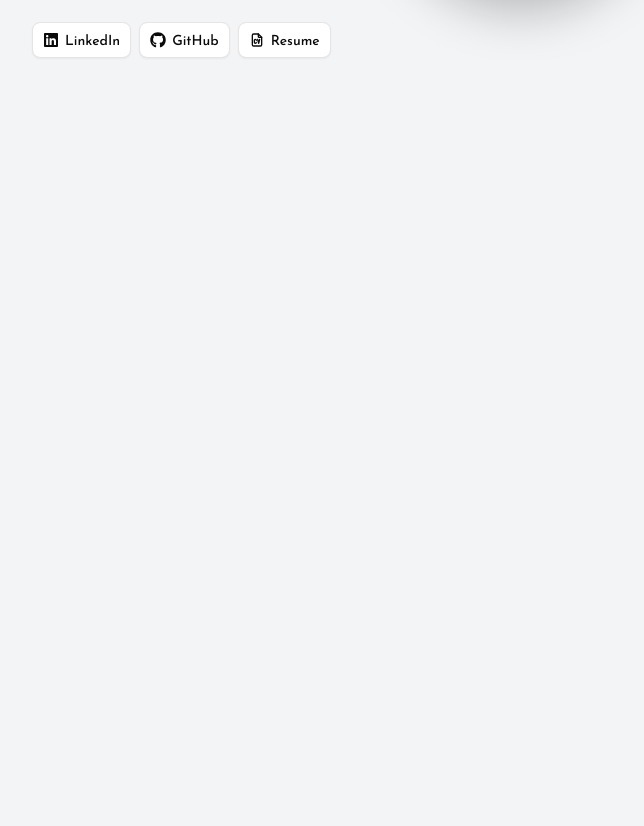
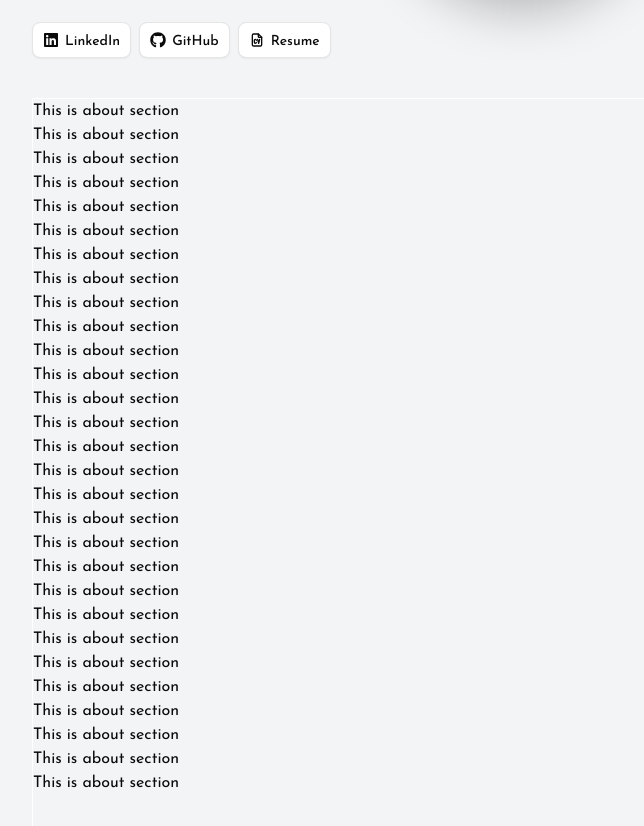
Before and after one commit to jahidhasan-webdev01/portfolio-2.0, a Next.js app: page / in a window 1280 px wide. Shown: the part 482-1308 px from the top of the page, without its empty margins (288-932 px from the left). Before the commit the page ends 920 px from the top, so only its background shows below. Built offline with nearby package versions, Linux system fonts and the light colour scheme.

Commit message:
add fixed bg when dark

```diff
--- a/src/app/globals.css
+++ b/src/app/globals.css
@@ -145,3 +145,7 @@
 .animate-float {
   animation: float 4s ease-in-out infinite;
 }
+
+html {
+  scroll-behavior: smooth;
+}
--- a/src/app/layout.js
+++ b/src/app/layout.js
@@ -19,7 +19,17 @@ export default function RootLayout({ children }) {
       suppressHydrationWarning
       className={`${josefin_font.className} h-full antialiased`}
     >
-      <body suppressHydrationWarning className="bg-gray-100 dark:bg-linear-to-br dark:from-[#0B1120] dark:via-[#163B5E] dark:to-[#18163B]">
+      <body
+        suppressHydrationWarning
+        className="
+          bg-gray-100
+          dark:bg-linear-to-br
+          dark:from-[#0B1120]
+          dark:via-[#163B5E]
+          dark:to-[#18163B]
+          dark:bg-fixed
+        "
+      >
         <ThemeProviderWrapper
           attribute="class"
           defaultTheme="system"
--- a/src/app/page.js
+++ b/src/app/page.js
@@ -1,9 +1,11 @@
+import About from "@/components/home/About";
 import Banner from "@/components/home/Banner";
 
 export default function Home() {
   return (
-    <div className="min-h-screen">
+    <>
       <Banner />
-    </div>
+      <About />
+    </>
   );
 }
--- /dev/null
+++ b/src/components/home/About.jsx
@@ -0,0 +1,37 @@
+const About = () => {
+    return (
+        <div className="min-h-screen border border-white">
+            <h1>This is about section</h1>
+            <h1>This is about section</h1>
+            <h1>This is about section</h1>
+            <h1>This is about section</h1>
+            <h1>This is about section</h1>
+            <h1>This is about section</h1>
+            <h1>This is about section</h1>
+            <h1>This is about section</h1>
+            <h1>This is about section</h1>
+            <h1>This is about section</h1>
+            <h1>This is about section</h1>
+            <h1>This is about section</h1>
+            <h1>This is about section</h1>
+            <h1>This is about section</h1>
+            <h1>This is about section</h1>
+            <h1>This is about section</h1>
+            <h1>This is about section</h1>
+            <h1>This is about section</h1>
+            <h1>This is about section</h1>
+            <h1>This is about section</h1>
+            <h1>This is about section</h1>
+            <h1>This is about section</h1>
+            <h1>This is about section</h1>
+            <h1>This is about section</h1>
+            <h1>This is about section</h1>
+            <h1>This is about section</h1>
+            <h1>This is about section</h1>
+            <h1>This is about section</h1>
+            <h1>This is about section</h1>
+        </div>
+    );
+};
+
+export default About;
```
